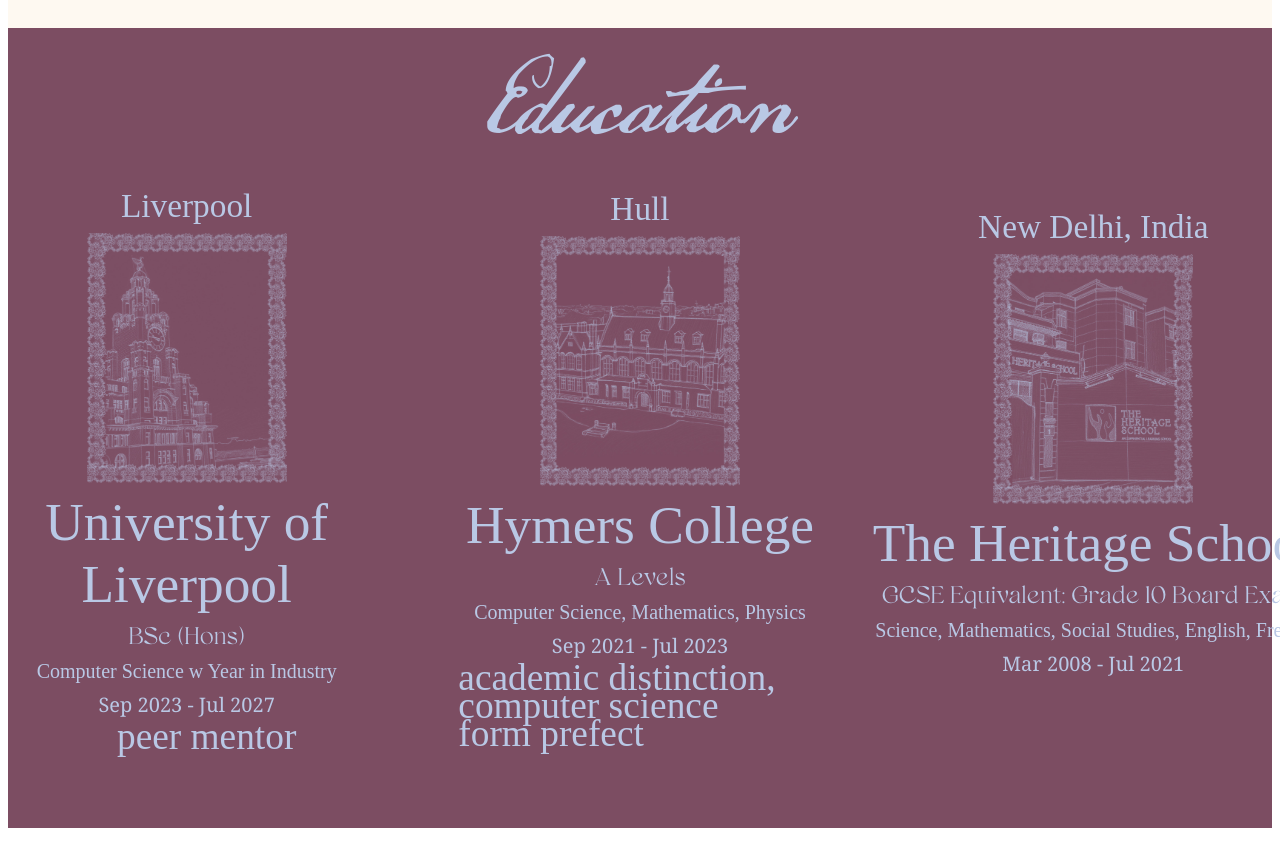
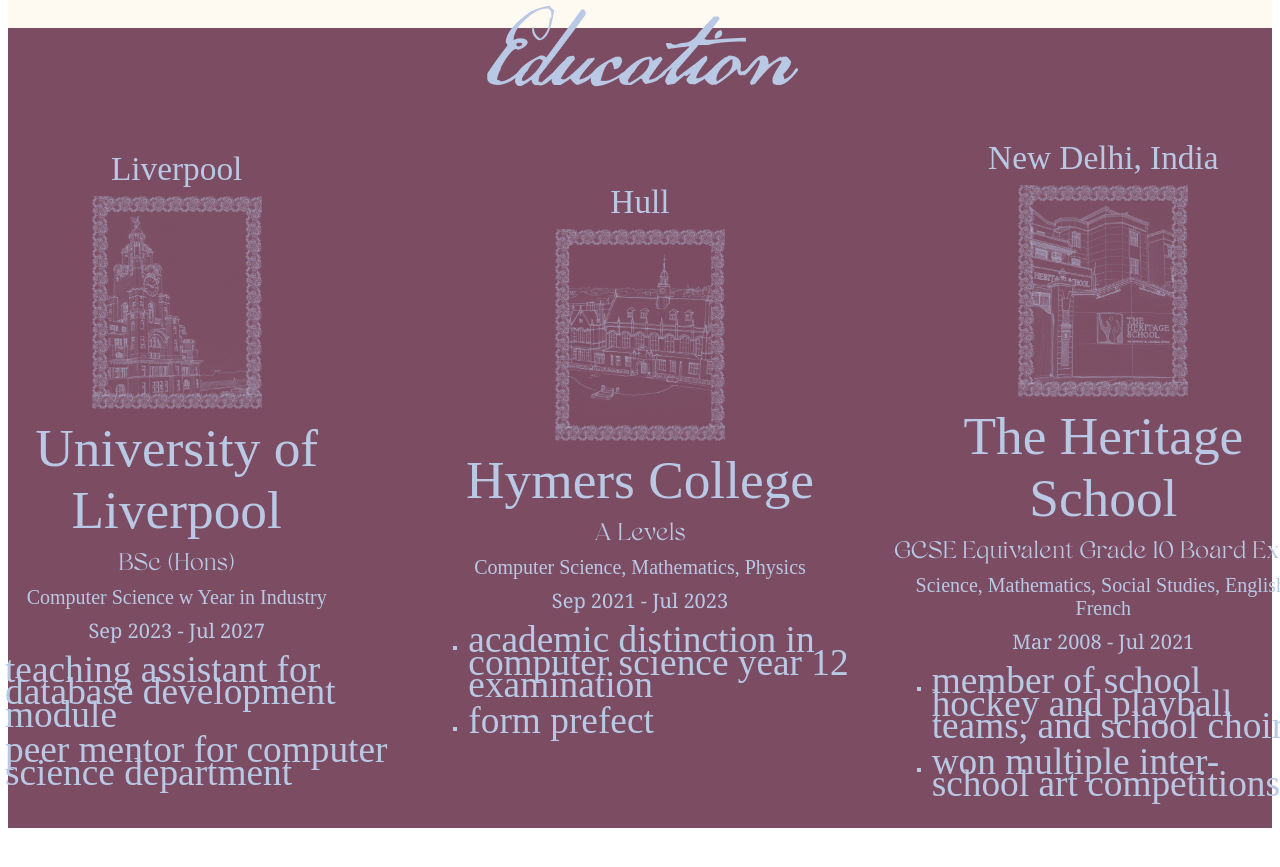
Before and after one commit to dhreeets/dhriti-portfolio, a React (Vite) app: page / in a window 1280 px wide. Shown: the part 1580-2447 px from the top of the page. Before the commit the page ends 2416 px from the top, so only its background shows below. Built offline with nearby package versions, Linux system fonts and the light colour scheme; a web font is replaced by a local one.

Commit message:
design tweaks

```diff
--- a/src/Education.tsx
+++ b/src/Education.tsx
@@ -17,7 +17,8 @@
                     qualification='BSc (Hons)'
                     subjects="Computer Science w Year in Industry"
                     details={[
-                        "peer mentor"]}
+                        "teaching assistant for database development module",
+                        "peer mentor for computer science department"]}
                 />
 
                 <EducationDetail
@@ -29,7 +30,7 @@
                     qualification='A Levels'
                     subjects='Computer Science, Mathematics, Physics'
                     details={[
-                        "academic distinction, computer science",
+                        "academic distinction in computer science year 12 examination",
                         "form prefect"]}
                 />
 
@@ -39,9 +40,12 @@
                     city='New Delhi, India'
                     duration='Mar 2008 - Jul 2021'
                     institution='The Heritage School'
-                    qualification='GCSE Equivalent: Grade 10 Board Exam'
+                    qualification='GCSE Equivalent Grade 10 Board Exam'
                     subjects='Science, Mathematics, Social Studies, English, French'
-                    details={[]}
+                    details={[
+                        "member of school hockey and playball teams, and school choir",
+                        "won multiple inter-school art competitions"
+                    ]}
                 />
             </div>
         </div>
--- a/src/EducationDetail.tsx
+++ b/src/EducationDetail.tsx
@@ -16,7 +16,7 @@
             <img
                 src={src}
                 alt={alt}
-                width="200px"
+                width="170px"
                 height="auto"
             />
             <span>{institution}</span>
--- a/src/styles.css
+++ b/src/styles.css
@@ -150,7 +150,7 @@
     grid-template-columns: repeat(3, 1fr);
     align-items: center;
     width: 1350px;
-    gap: 10px;
+    gap: 40px;
     font-family: elegantUppercaseFont;
     font-size: 25pt;
     flex-direction: column;
@@ -162,7 +162,7 @@
     align-items: center;
     justify-self: center;
     gap: 8px;
-    min-height: 600px;
+    min-height: 650px;
     cursor: pointer;
     font-family: elegantUppercaseFont;
     /* transform: translateY(-15px); */
@@ -199,9 +199,18 @@
 
 .education .city-name-row .image-item ul:nth-child(7) {
     font-family: calligraphyFont;
-    list-style: none;
+    list-style: square;
     font-size: 28pt;
     text-align: left;
-    transform: translateY(-40px);
-    line-height: 0.75;
+    transform: translateY(-15px);
+    line-height: 0.6;
+    transform: translateY(-30px);
 }
+
+.education .city-name-row .image-item ul:nth-child(7) li::marker {
+    font-size: 10pt
+}
+
+.education .city-name-row .image-item ul:nth-child(7) li {
+    margin-bottom: 10pt;
+}
```
